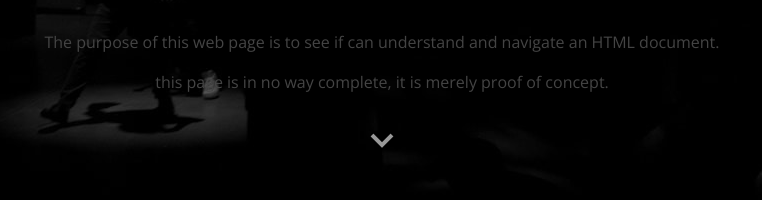
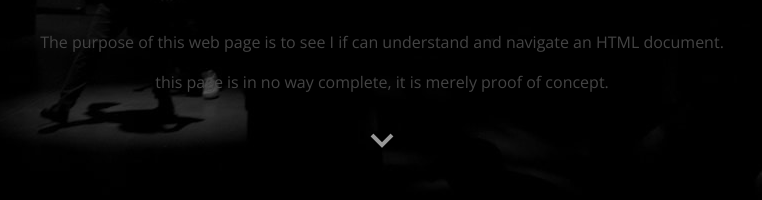
Before and after one commit to IsaacCodes2021/TestWebsite, a plain HTML site: page index.html in a window 1280 px wide. Shown: the part 381-581 px from the top of the page, 258-1020 px from the left. Drawn offline with nearby package versions, Linux system fonts and the light colour scheme.

Commit message:
Update index.html

```diff
--- a/index.html
+++ b/index.html
@@ -75,7 +75,7 @@
     <div class="hero-container">
       <h1>Isaac Segovia</h1>
       <h2>Hobbyist photographer in Southern California</h2>
-      <p>The purpose of this web page is to see if can understand and navigate an HTML document.</p>
+      <p>The purpose of this web page is to see I if can understand and navigate an HTML document.</p>
       <p>this page is in no way complete, it is merely proof of concept.</p>
       <a href="#about" class="btn-scroll scrollto" title="Scroll Down"><i class="bx bx-chevron-down"></i></a>
     </div>
```
